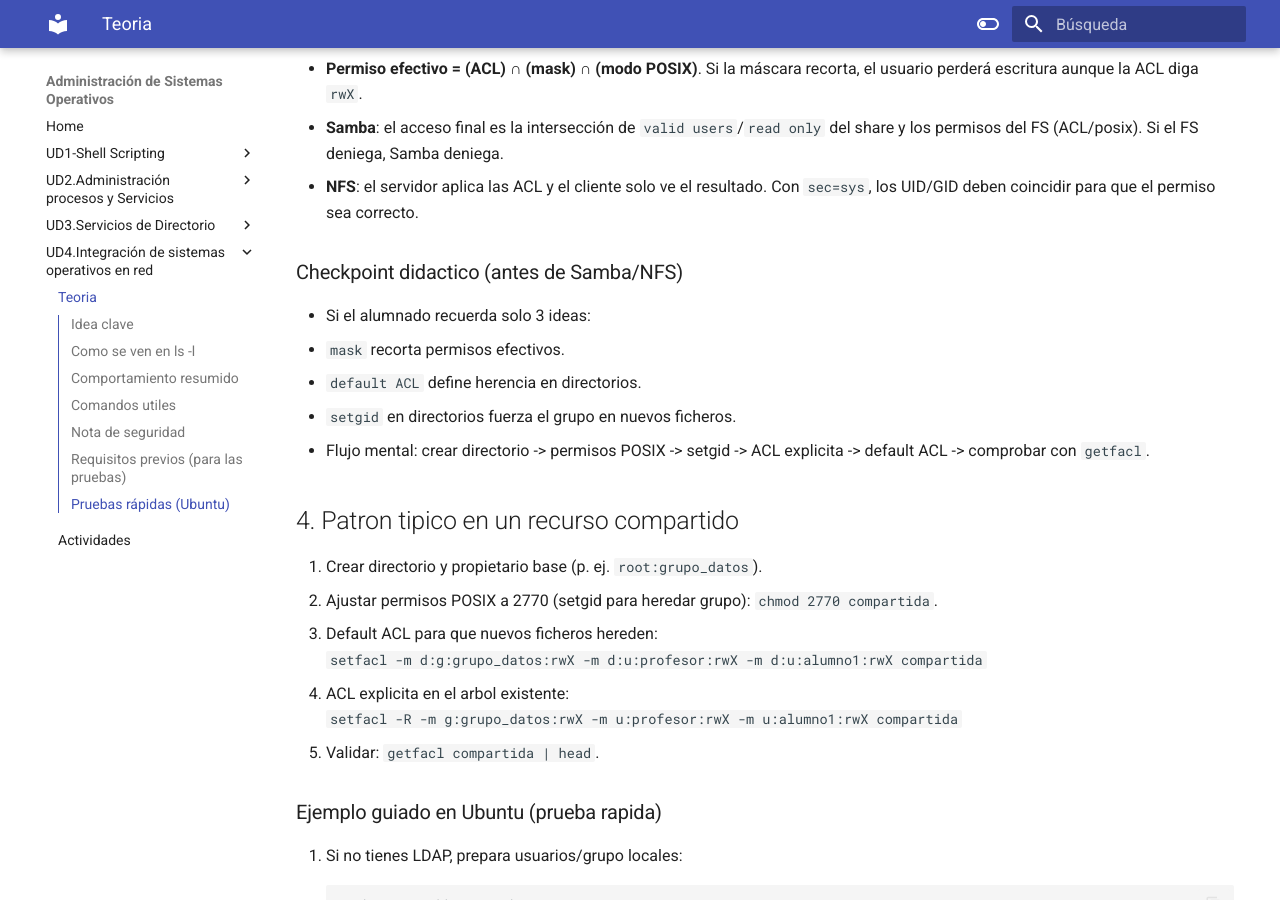
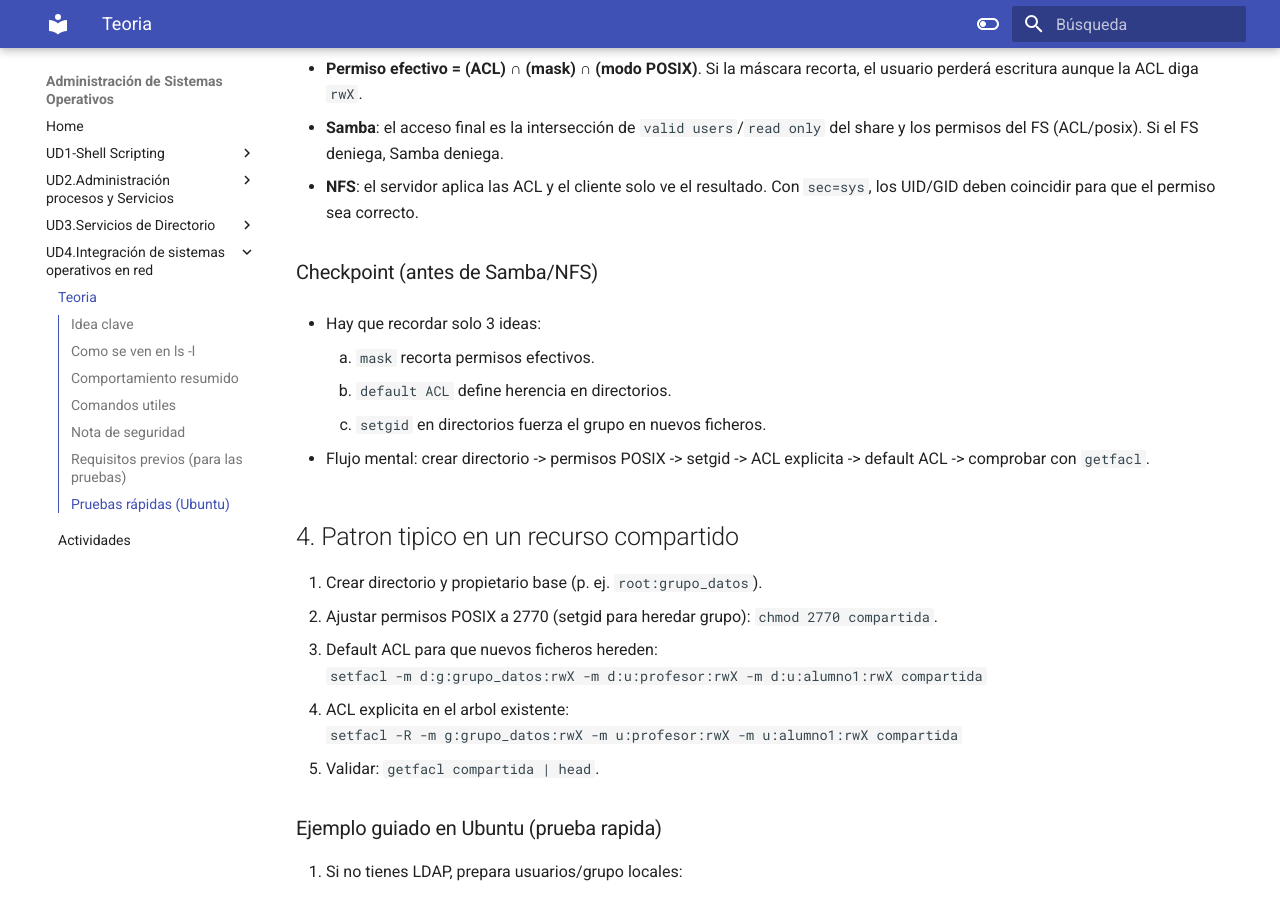
Before and after one commit to jmarlu/ASO, an MkDocs documentation site: the page built from docs/UD4/teoria.md, in a window 1280 px wide and 900 px high, scrolled down 4511 px. Built offline with MkDocs 1.6.1 and Material for MkDocs 9.7.7, drawn with Linux system fonts in a browser that asks for light colours.

Commit message:
mascaraeindice

```diff
--- a/docs/UD4/teoria.md
+++ b/docs/UD4/teoria.md
@@ -134,6 +134,7 @@ Los bits especiales son tres banderas adicionales al `rwx` clasico. Modifican **
 - Permisos: `r` lectura, `w` escritura, `x` ejecución; `X` aplica `x` solo si es directorio o ya tenía `x`.
 
 ### La máscara en ACL POSIX
+
 - Define el **máximo** de permisos efectivos para todas las entradas **que no sean el dueño** (grupos y usuarios adicionales).
 - Si añades `u:alumno1:rwx` pero la `mask::r-x`, alumno1 solo tendrá `r-x` hasta que subas la máscara.
 - Comandos útiles:
@@ -148,11 +149,13 @@ Los bits especiales son tres banderas adicionales al `rwx` clasico. Modifican **
 - **Samba**: el acceso final es la intersección de `valid users`/`read only` del share y los permisos del FS (ACL/posix). Si el FS deniega, Samba deniega.
 - **NFS**: el servidor aplica las ACL y el cliente solo ve el resultado. Con `sec=sys`, los UID/GID deben coincidir para que el permiso sea correcto.
 
-### Checkpoint didactico (antes de Samba/NFS)
-- Si el alumnado recuerda solo 3 ideas:
-  1. `mask` recorta permisos efectivos.
-  2. `default ACL` define herencia en directorios.
-  3. `setgid` en directorios fuerza el grupo en nuevos ficheros.
+### Checkpoint (antes de Samba/NFS)
+- Hay que recordar solo 3 ideas:
+
+    1. `mask` recorta permisos efectivos.
+    2. `default ACL` define herencia en directorios.
+    3. `setgid` en directorios fuerza el grupo en nuevos ficheros.
+
 - Flujo mental: crear directorio -> permisos POSIX -> setgid -> ACL explicita -> default ACL -> comprobar con `getfacl`.
 
 ## 4. Patron tipico en un recurso compartido
--- a/mkdocs.yml
+++ b/mkdocs.yml
@@ -50,7 +50,6 @@ nav:
       - OpenLDAP en Docker: ./UD3/docker-openldap.md
       - PAM en Linux: ./UD3/pam.md
       - Servicios de Autenticación: ./UD3/ServiciosAutenticacion.md
-      - Integración de Servicios con LDAP: ./UD3/LDAP/IntegracionServiciosLDAP.md
       - Actividades: ./UD3/actividades.md
       #- soluciones: ./UD3/soluciones.md
   - UD4.Integración de sistemas operativos en red:
```
